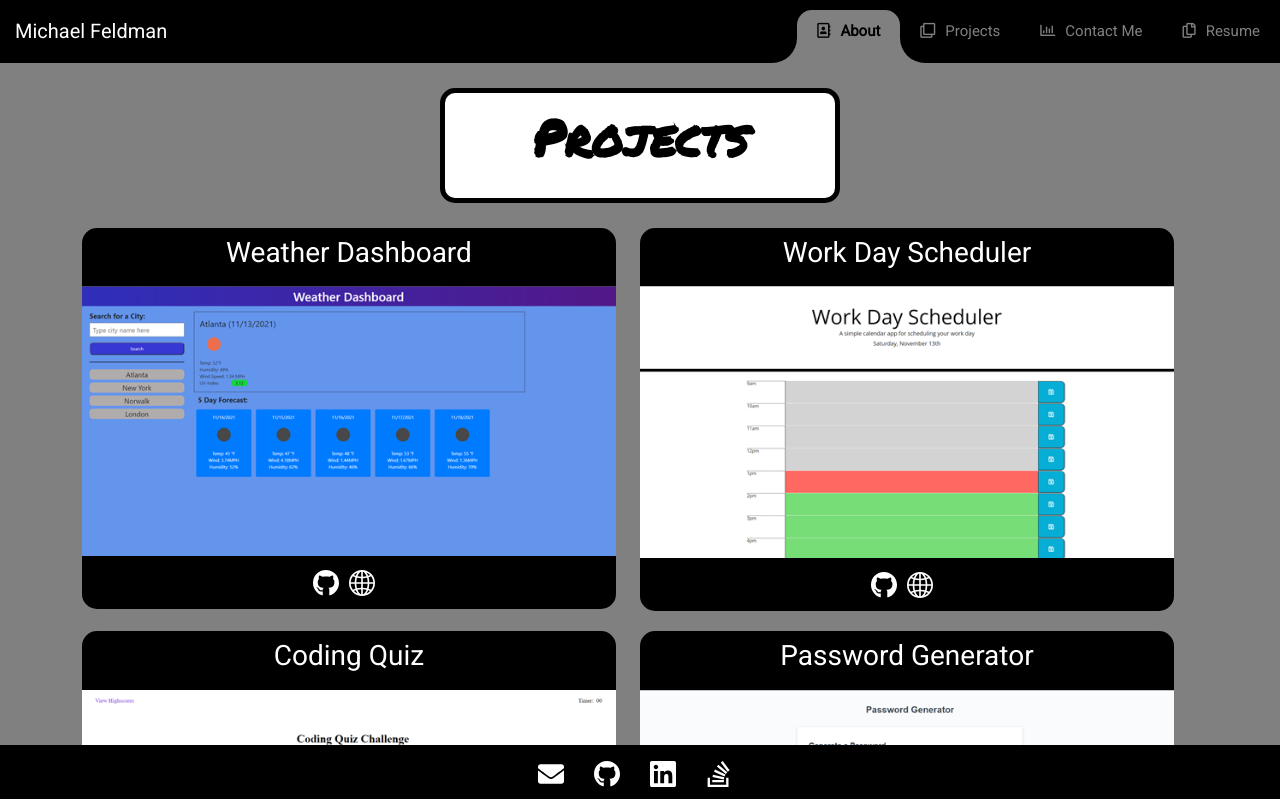
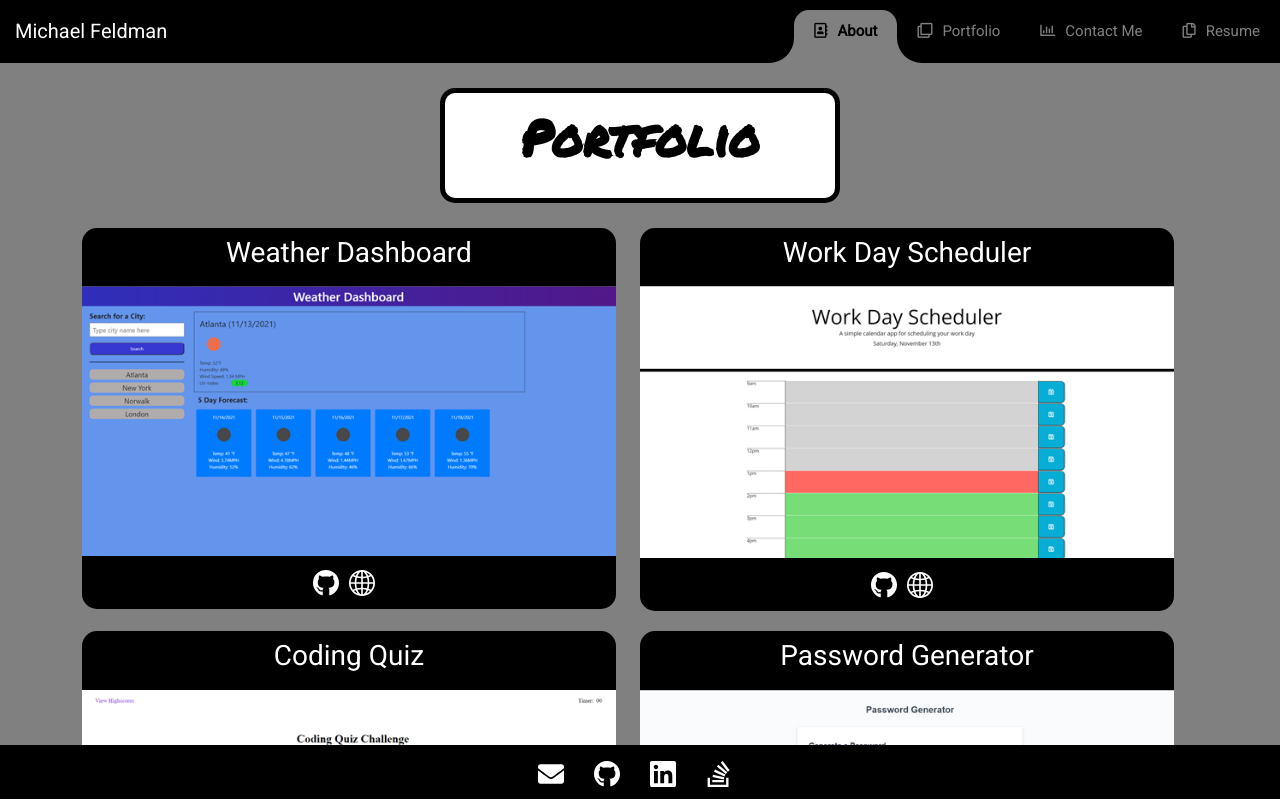
Before and after one commit to micah41224/20-React-Portfolio, a React (Create React App) app: page /projects in a window 1280 px wide. Shown: the top 799 px of the page. Built offline with nearby package versions, Linux system fonts and the light colour scheme; no server answers.

Commit message:
Portfolio complete, preparing for heroku deployment

```diff
--- a/package.json
+++ b/package.json
@@ -16,7 +16,7 @@
     "react-icons": "^4.3.1",
     "react-router-dom": "^5.2.0",
     "react-scripts": "4.0.3",
-    "react-toastify": "^8.1.0",
+    "react-toastify": "^7.0.4",
     "web-vitals": "^1.1.2"
   },
   "scripts": {
--- a/src/components/Contact/contact.css
+++ b/src/components/Contact/contact.css
@@ -67,7 +67,7 @@ form {
 }
 
 #notifyToast {
-  color: #fff;
+  color: black;
   border-radius: 6px;
   width: 200px;
   margin-left: 75px;
--- a/src/components/Navbar/navbar.js
+++ b/src/components/Navbar/navbar.js
@@ -77,7 +77,7 @@ const Navbar = () => {
 
                     <li className="nav-item">
                         <NavLink className="nav-link" to="/projects" exact>
-                            <i className="far fa-clone"></i>Projects
+                            <i className="far fa-clone"></i>Portfolio
                         </NavLink>
                     </li>
 
--- a/src/components/Projects/projects.js
+++ b/src/components/Projects/projects.js
@@ -25,7 +25,7 @@ const projects = () => {
        <div className="container projCont">
     <div className="row">
         <div className="col-sm">
-            <h1 className="mainHeader">Projects</h1>
+            <h1 className="mainHeader">Portfolio</h1>
             </div>
     <div className="row">
         <div className="col-sm cardPad">
```
Also changed, not shown: 1 other file (tests, documents, lock files or other folders).
